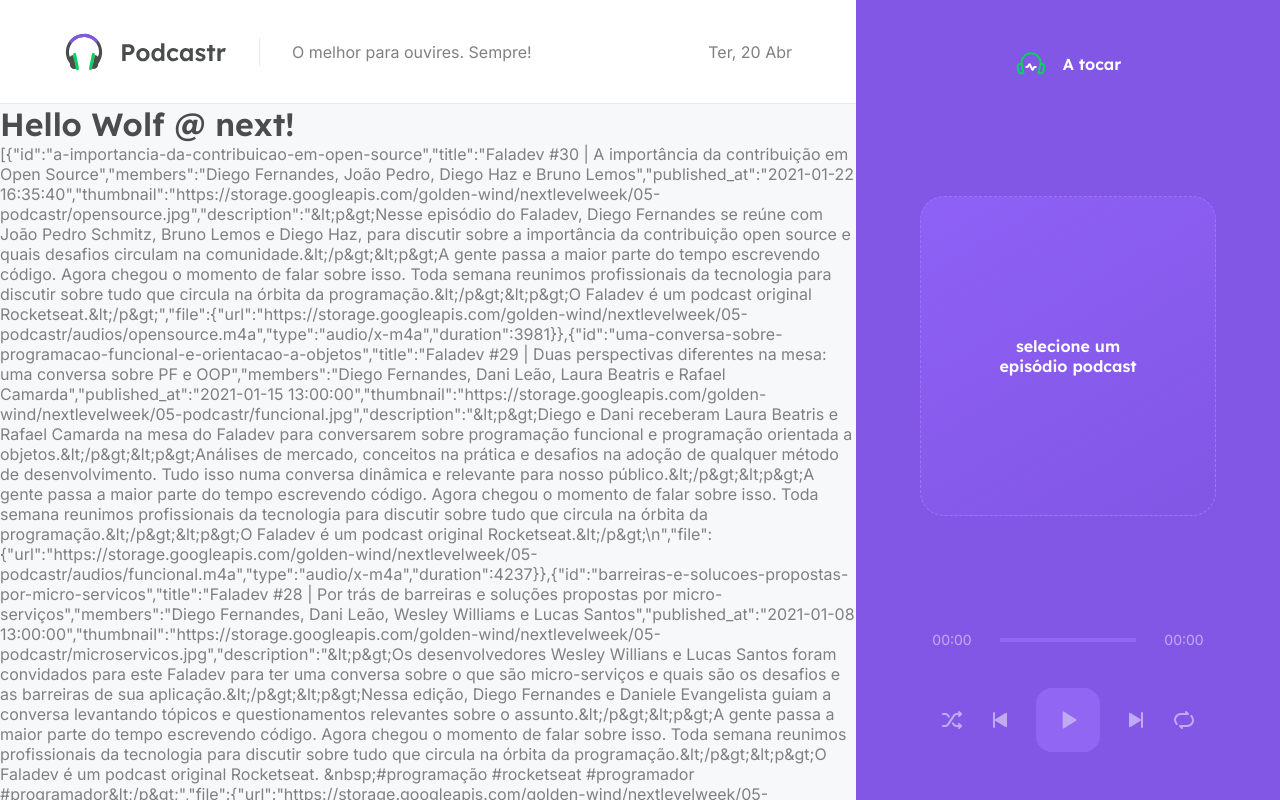
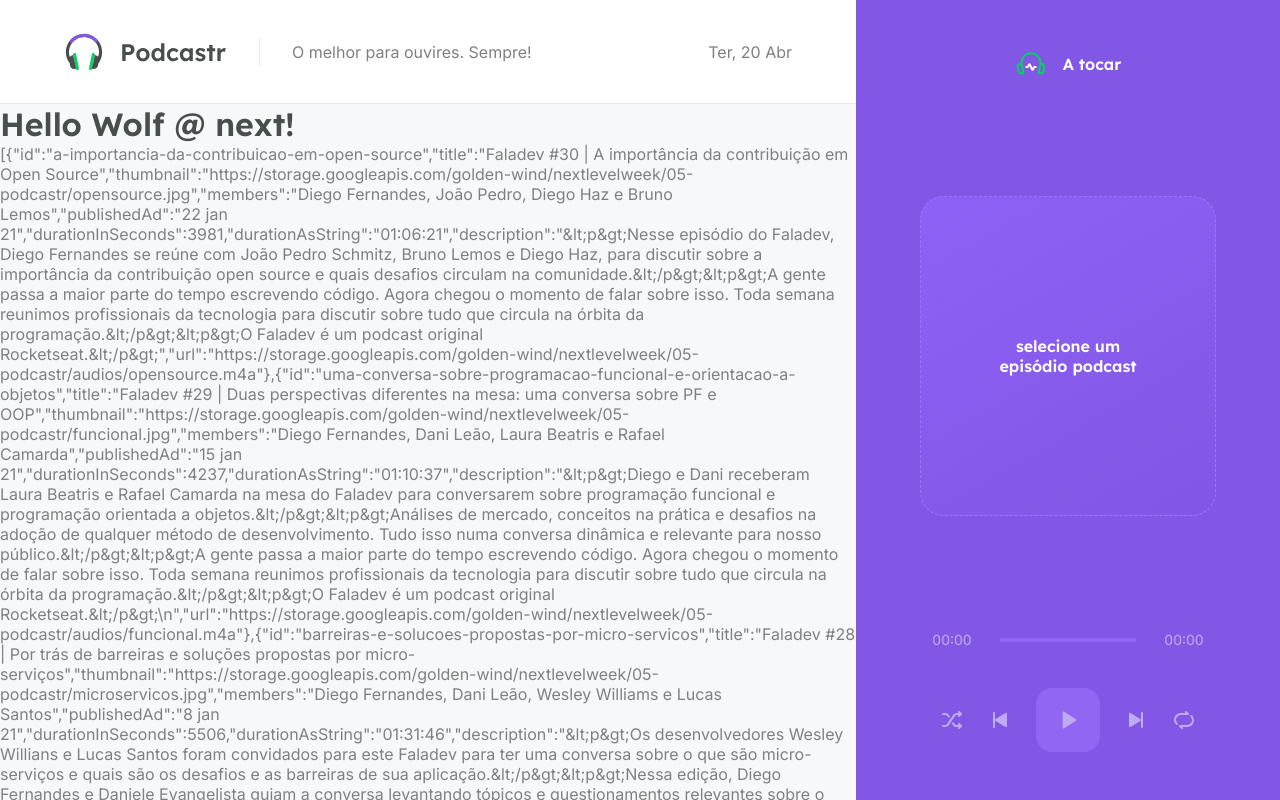
Before and after one commit to bruno-wolf/next-level-week-5-react, a Next.js app: page / in a window 1280 px wide. Shown: the top 800 px of the page. Built offline with nearby package versions, Linux system fonts and the light colour scheme; data requests are answered from the project's data file.

Commit message:
v.0.0.1 formats server side the recieved data from api

```diff
--- a/package.json
+++ b/package.json
@@ -9,6 +9,7 @@
     "server": "json-server server.json -w -d 750 -p 3333"
   },
   "dependencies": {
+    "axios": "^0.21.1",
     "date-fns": "^2.21.1",
     "next": "10.1.3",
     "react": "17.0.2",
--- a/src/pages/index.tsx
+++ b/src/pages/index.tsx
@@ -1,4 +1,8 @@
 import { GetStaticProps } from 'next';
+import { format, parseISO} from 'date-fns';
+import pt from 'date-fns/locale/pt';
+import { api } from '../services/api';
+import { convertDurationToTimeString } from '../utils/convertDurationToTimeString';
 
 // type HomeProps = {
 //   episodes: Array<{
@@ -11,7 +15,13 @@
 type Episode = {
   id: string;
   title: string;
+  thumbnail: string;
   members: string;
+  publishedAt: string;
+  durationInSeconds: number;
+  durationAsString: string;
+  url: string;
+  description: string;
 }
 
 type HomeProps = {
@@ -30,13 +40,34 @@
 }
 
 export const getStaticProps : GetStaticProps = async () => {
-  const response = await fetch('http://localhost:3333/episodes');
-  const data = await response.json();
+  // const response = await fetch('episodes?_limit=12&_sort=published_at&_order=desc');
+  // const data = await response.json();
+
+  const { data } = await api.get('episodes', {
+    params: {
+      _limit: 12,
+      _sort: 'published_at',
+      _order: 'desc',
+    }
+  });
+
+  // format data on server side, and not on client side to avoid unnecessary data format repetition on each visit
+  const episodes = data.map(episode => {
+    return {
+      id: episode.id,
+      title: episode.title,
+      thumbnail: episode.thumbnail,
+      members: episode.members,
+      publishedAd: format(parseISO(episode.published_at), 'd MMM yy', { locale: pt }),
+      durationInSeconds: Number(episode.file.duration),
+      durationAsString: convertDurationToTimeString(Number(episode.file.duration)),
+      description: episode.description,
+      url: episode.file.url,
+    }
+  })
 
   return {
-    props: {
-      episodes: data,
-    },
+    props: { episodes },
     revalidate: 8 * 60 * 60 // 8 horas
   };
 }
--- /dev/null
+++ b/src/services/api.ts
@@ -0,0 +1,5 @@
+import axios from 'axios';
+
+export const api = axios.create({
+  baseURL: 'http://localhost:3333/',
+})
--- /dev/null
+++ b/src/utils/convertDurationToTimeString.ts
@@ -0,0 +1,10 @@
+export function convertDurationToTimeString(durationInSeconds: number) {
+  const hours = Math.floor(durationInSeconds / (60 * 60))
+  const minutes = Math.floor(durationInSeconds % (60 * 60) / 60)
+  const seconds = durationInSeconds % 60;
+  const timeString = [hours, minutes, seconds]
+    .map(unit => String(unit).padStart(2, '0'))
+    .join(':')
+
+  return timeString;
+}
```
Also changed, not shown: 2 other files (tests, documents, lock files or other folders).
